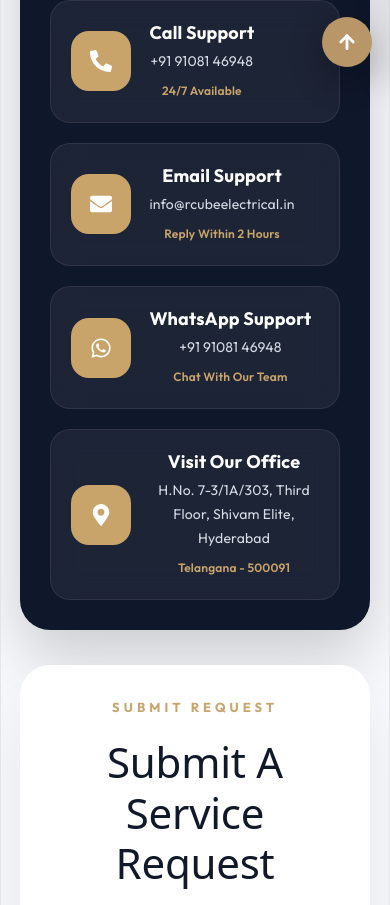
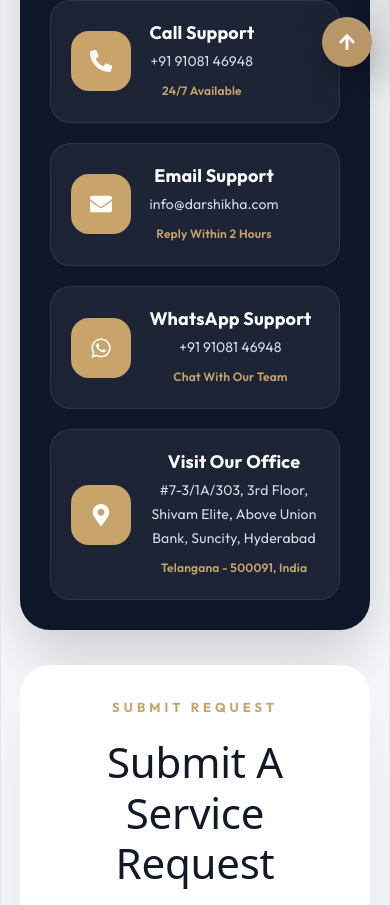
Before and after one commit to ipsitapaikaray2003-ux/rcube-electrical-engineers, a React (Vite) app: page /support in a window 390 px wide. Shown: the part 759-1664 px from the top of the page. Built offline with nearby package versions, Linux system fonts and the light colour scheme.

Commit message:
Update contact details: email info@darshikha.com, phone and WhatsApp 91081 46948, and full Hyderabad office address across all pages

```diff
--- a/src/components/ContactSection/ContactSection.jsx
+++ b/src/components/ContactSection/ContactSection.jsx
@@ -41,7 +41,7 @@ function ContactSection() {
 
           <iframe
             title="Darshikha Infrastructure Office Location"
-            src="https://www.google.com/maps?q=H.No.%207-3/1A/303,%20Third%20Floor,%20Shivam%20Elite,%20Above%20Union%20Bank%20of%20India,%20Chevella%20Road,%20Bhagya%20Nagar%20Colony,%20Suncity,%20Hyderabad,%20Telangana%20500091&output=embed"
+            src="https://www.google.com/maps?q=7-3/1A/303,+Shivam+Elite,+Above+Union+Bank+of+India,+Chevella+Road,+Rajendra+Nagar,+Suncity,+Bandlaguda+Jagir,+Hyderabad,+Telangana+500091&output=embed"
             loading="lazy"
             allowFullScreen
           ></iframe>
@@ -80,7 +80,7 @@ function ContactSection() {
             {/* ================= EMAIL ================= */}
 
             <a
-              href="mailto:info@rcubeelectrical.in"
+              href="mailto:info@darshikha.com"
               className="contact-item"
             >
               <div className="contact-icon">
@@ -89,7 +89,7 @@ function ContactSection() {
 
               <div className="contact-text">
                 <span>Email Us</span>
-                <h4>info@rcubeelectrical.in</h4>
+                <h4>info@darshikha.com</h4>
               </div>
             </a>
 
@@ -114,7 +114,7 @@ function ContactSection() {
             {/* ================= LOCATION ================= */}
 
             <a
-              href="https://maps.google.com/?q=H.No.+7-3/1A/303,+Third+Floor,+Shivam+Elite,+Above+Union+Bank+of+India,+Chevella+Road,+Bhagya+Nagar+Colony,+Suncity,+Hyderabad,+Telangana+500091"
+              href="https://maps.google.com/?q=7-3/1A/303,+3rd+Floor,+Shivam+Elite,+Chevella+Road,+Rajendra+Nagar,+Above+Union+Bank+of+India,+Suncity,+Bandlaguda+Jagir,+Hyderabad,+Telangana+500091"
               target="_blank"
               rel="noopener noreferrer"
               className="contact-item"
@@ -125,7 +125,8 @@ function ContactSection() {
 
               <div className="contact-text">
                 <span>Head Office</span>
-                <h4>Hyderabad, Telangana</h4>
+                <h4>Shivam Elite, Suncity</h4>
+                <small>Hyderabad - 500091, Telangana</small>
               </div>
             </a>
 
--- a/src/components/Footer/Footer.css
+++ b/src/components/Footer/Footer.css
@@ -453,6 +453,12 @@
     text-align:left;
 
     transition:.35s;
+
+}
+
+.footer-contact a.footer-address{
+
+    align-items:flex-start;
 
 }
 
--- a/src/components/Footer/Footer.jsx
+++ b/src/components/Footer/Footer.jsx
@@ -125,7 +125,7 @@ function Footer() {
             </a>
 
             <a
-              href="https://maps.google.com/?q=H.No.7-3/1A/303,Shivam Elite,Suncity,Hyderabad"
+              href="https://maps.google.com/?q=7-3/1A/303,+3rd+Floor,+Shivam+Elite,+Chevella+Road,+Rajendra+Nagar,+Above+Union+Bank+of+India,+Suncity,+Bandlaguda+Jagir,+Hyderabad,+Telangana+500091"
               target="_blank"
               rel="noopener noreferrer"
               title="Location"
@@ -134,7 +134,7 @@ function Footer() {
             </a>
 
             <a
-              href="mailto:info@rcubeelectrical.in"
+              href="mailto:info@darshikha.com"
               title="Email"
             >
               <FaEnvelope />
@@ -210,23 +210,32 @@ function Footer() {
 
           </a>
 
-          <a href="mailto:info@rcubeelectrical.in">
+          <a href="mailto:info@darshikha.com">
 
             <FaEnvelope />
 
-            <span>info@rcubeelectrical.in</span>
+            <span>info@darshikha.com</span>
 
           </a>
 
           <a
-            href="https://maps.google.com/?q=H.No.7-3/1A/303,Shivam Elite,Suncity,Hyderabad"
+            href="https://maps.google.com/?q=7-3/1A/303,+3rd+Floor,+Shivam+Elite,+Chevella+Road,+Rajendra+Nagar,+Above+Union+Bank+of+India,+Suncity,+Bandlaguda+Jagir,+Hyderabad,+Telangana+500091"
             target="_blank"
             rel="noopener noreferrer"
+            className="footer-address"
           >
 
             <FaMapMarkerAlt />
 
-            <span>Hyderabad, Telangana</span>
+            <span>
+              #7-3/1A/303, 3rd Floor, Shivam Elite,
+              <br />
+              Chevella Rd, Above Union Bank,
+              <br />
+              Suncity, Bandlaguda Jagir,
+              <br />
+              Hyderabad - 500091, Telangana
+            </span>
 
           </a>
 
--- a/src/pages/Careers/Careers.jsx
+++ b/src/pages/Careers/Careers.jsx
@@ -542,13 +542,13 @@ function Careers() {
           <div className="career-contact-grid">
 
             <a
-              href="mailto:info@rcubeelectrical.in"
+              href="mailto:info@darshikha.com"
               className="career-contact-card"
             >
 
               <h3>Email HR</h3>
 
-              <p>info@rcubeelectrical.in</p>
+              <p>info@darshikha.com</p>
 
             </a>
 
--- a/src/pages/Consultation/Consultation.jsx
+++ b/src/pages/Consultation/Consultation.jsx
@@ -244,10 +244,10 @@ function Consultation() {
               </a>
 
               <a
-                href="mailto:info@rcubeelectrical.in"
+                href="mailto:info@darshikha.com"
                 className="contact-item"
               >
-                ✉ info@rcubeelectrical.in
+                ✉ info@darshikha.com
               </a>
 
               <a
@@ -260,12 +260,12 @@ function Consultation() {
               </a>
 
               <a
-                href="https://maps.google.com/?q=H.No.+7-3/1A/303,+Third+Floor,+Shivam+Elite,+Above+Union+Bank+of+India,+Chevella+Road,+Bhagya+Nagar+Colony,+Suncity,+Hyderabad,+Telangana+500091"
+                href="https://maps.google.com/?q=7-3/1A/303,+3rd+Floor,+Shivam+Elite,+Chevella+Road,+Rajendra+Nagar,+Above+Union+Bank+of+India,+Suncity,+Bandlaguda+Jagir,+Hyderabad,+Telangana+500091"
                 target="_blank"
                 rel="noopener noreferrer"
                 className="contact-item"
               >
-                📍 Hyderabad, Telangana
+                📍 Shivam Elite, Suncity, Hyderabad
               </a>
 
             </div>
@@ -278,7 +278,7 @@ function Consultation() {
 
             <iframe
               title="Darshikha Infrastructure Office"
-              src="https://www.google.com/maps?q=H.No.%207-3/1A/303,%20Third%20Floor,%20Shivam%20Elite,%20Above%20Union%20Bank%20of%20India,%20Chevella%20Road,%20Bhagya%20Nagar%20Colony,%20Suncity,%20Hyderabad,%20Telangana%20500091&output=embed"
+              src="https://www.google.com/maps?q=7-3/1A/303,+Shivam+Elite,+Above+Union+Bank+of+India,+Chevella+Road,+Rajendra+Nagar,+Suncity,+Bandlaguda+Jagir,+Hyderabad,+Telangana+500091&output=embed"
               loading="lazy"
               allowFullScreen
             ></iframe>
--- a/src/pages/Contact/Contact.jsx
+++ b/src/pages/Contact/Contact.jsx
@@ -74,7 +74,7 @@ function Contact() {
           </a>
 
           <a
-            href="mailto:info@rcubeelectrical.in"
+            href="mailto:info@darshikha.com"
             className="contact-card"
           >
 
@@ -86,12 +86,12 @@ function Contact() {
 
             <h3>Email</h3>
 
-            <p>info@rcubeelectrical.in</p>
+            <p>info@darshikha.com</p>
 
           </a>
 
           <a
-            href="https://maps.google.com"
+            href="https://maps.google.com/?q=7-3/1A/303,+3rd+Floor,+Shivam+Elite,+Chevella+Road,+Rajendra+Nagar,+Above+Union+Bank+of+India,+Suncity,+Bandlaguda+Jagir,+Hyderabad,+Telangana+500091"
             target="_blank"
             rel="noreferrer"
             className="contact-card"
@@ -105,7 +105,11 @@ function Contact() {
 
             <h3>Head Office</h3>
 
-            <p>Hyderabad, Telangana</p>
+            <p>
+              #7-3/1A/303, 3rd Floor, Shivam Elite,
+              <br />
+              Chevella Rd, Suncity, Hyderabad - 500091
+            </p>
 
           </a>
 
@@ -288,7 +292,7 @@ function Contact() {
 
           <iframe
             title="Darshikha Infrastructure Location"
-            src="https://www.google.com/maps?q=16.7149,74.4500&z=15&output=embed"
+            src="https://www.google.com/maps?q=7-3/1A/303,+Shivam+Elite,+Above+Union+Bank+of+India,+Chevella+Road,+Rajendra+Nagar,+Suncity,+Bandlaguda+Jagir,+Hyderabad,+Telangana+500091&output=embed"
             loading="lazy"
             allowFullScreen
           ></iframe>
--- a/src/pages/QuoteRequest/QuoteRequest.jsx
+++ b/src/pages/QuoteRequest/QuoteRequest.jsx
@@ -183,7 +183,7 @@ function QuoteRequest()  {
             </a>
 
             <a
-              href="mailto:info@rcubeelectrical.in"
+              href="mailto:info@darshikha.com"
               className="contact-card"
             >
 
@@ -195,7 +195,7 @@ function QuoteRequest()  {
 
                 <h3>Email</h3>
 
-                <p>info@rcubeelectrical.in</p>
+                <p>info@darshikha.com</p>
 
               </div>
 
@@ -223,7 +223,7 @@ function QuoteRequest()  {
             </a>
 
             <a
-              href="https://maps.google.com/?q=H.No.+7-3/1A/303,+Third+Floor,+Shivam+Elite,+Above+Union+Bank+of+India,+Chevella+Road,+Bhagya+Nagar+Colony,+Suncity,+Hyderabad,+Telangana+500091"
+              href="https://maps.google.com/?q=7-3/1A/303,+3rd+Floor,+Shivam+Elite,+Chevella+Road,+Rajendra+Nagar,+Above+Union+Bank+of+India,+Suncity,+Bandlaguda+Jagir,+Hyderabad,+Telangana+500091"
               target="_blank"
               rel="noopener noreferrer"
               className="contact-card"
@@ -237,7 +237,7 @@ function QuoteRequest()  {
 
                 <h3>Office</h3>
 
-                <p>Hyderabad, Telangana</p>
+                <p>Shivam Elite, Suncity, Hyderabad</p>
 
               </div>
 
@@ -255,7 +255,7 @@ function QuoteRequest()  {
 
         <iframe
           title="Darshikha Infrastructure Location"
-          src="https://www.google.com/maps?q=H.No.%207-3/1A/303,%20Third%20Floor,%20Shivam%20Elite,%20Above%20Union%20Bank%20of%20India,%20Chevella%20Road,%20Bhagya%20Nagar%20Colony,%20Suncity,%20Hyderabad&output=embed"
+          src="https://www.google.com/maps?q=7-3/1A/303,+Shivam+Elite,+Above+Union+Bank+of+India,+Chevella+Road,+Rajendra+Nagar,+Suncity,+Bandlaguda+Jagir,+Hyderabad,+Telangana+500091&output=embed"
           loading="lazy"
           allowFullScreen
         ></iframe>
--- a/src/pages/Support/Support.jsx
+++ b/src/pages/Support/Support.jsx
@@ -106,7 +106,7 @@ function Support() {
               {/* Email */}
 
               <a
-                href="mailto:info@rcubeelectrical.in"
+                href="mailto:info@darshikha.com"
                 className="support-contact-card"
               >
 
@@ -120,14 +120,15 @@ function Support() {
 
                   <h3>Email Support</h3>
 
-                  <p>info@rcubeelectrical.in</p>
+                  <p>info@darshikha.com</p>
 
                   <small>Reply Within 2 Hours</small>
 
                 </div>
 
               </a>
-                            {/* ================= WHATSAPP ================= */}
+
+              {/* ================= WHATSAPP ================= */}
 
               <a
                 href="https://wa.me/919108146948"
@@ -157,7 +158,7 @@ function Support() {
               {/* ================= OFFICE ================= */}
 
               <a
-                href="https://maps.google.com/?q=H.No.+7-3/1A/303,+Third+Floor,+Shivam+Elite,+Above+Union+Bank+of+India,+Chevella+Road,+Bhagya+Nagar+Colony,+Suncity,+Hyderabad,+Telangana+500091"
+                href="https://maps.google.com/?q=7-3/1A/303,+3rd+Floor,+Shivam+Elite,+Chevella+Road,+Rajendra+Nagar,+Above+Union+Bank+of+India,+Suncity,+Bandlaguda+Jagir,+Hyderabad,+Telangana+500091"
                 target="_blank"
                 rel="noopener noreferrer"
                 className="support-contact-card"
@@ -174,11 +175,11 @@ function Support() {
                   <h3>Visit Our Office</h3>
 
                   <p>
-                    H.No. 7-3/1A/303, Third Floor,
-                    Shivam Elite, Hyderabad
+                    #7-3/1A/303, 3rd Floor, Shivam Elite,
+                    Above Union Bank, Suncity, Hyderabad
                   </p>
 
-                  <small>Telangana - 500091</small>
+                  <small>Telangana - 500091, India</small>
 
                 </div>
 
@@ -413,7 +414,7 @@ function Support() {
 
           <iframe
             title="Darshikha Infrastructure Pvt Ltd"
-            src="https://www.google.com/maps?q=H.No.%207-3/1A/303,%20Third%20Floor,%20Shivam%20Elite,%20Above%20Union%20Bank%20of%20India,%20Chevella%20Road,%20Bhagya%20Nagar%20Colony,%20Suncity,%20Hyderabad,%20Telangana%20500091&output=embed"
+            src="https://www.google.com/maps?q=7-3/1A/303,+Shivam+Elite,+Above+Union+Bank+of+India,+Chevella+Road,+Rajendra+Nagar,+Suncity,+Bandlaguda+Jagir,+Hyderabad,+Telangana+500091&output=embed"
             loading="lazy"
             allowFullScreen
           ></iframe>
@@ -431,22 +432,18 @@ function Support() {
 
             <p>
 
-              H.No. 7-3/1A/303,
-              Third Floor,
-              Shivam Elite,
-              Above Union Bank of India,
-              Chevella Road,
-              Bhagya Nagar Colony,
-              Suncity,
-              Hyderabad,
-              Telangana – 500091
+              #7-3/1A/303, 3rd Floor,
+              Shivam Elite, Chevella Road,
+              Rajendra Nagar, Above Union Bank of India,
+              Suncity, Bandlaguda Jagir, Ranga Reddy,
+              Hyderabad - 500091, Telangana, India.
 
             </p>
 
             <div className="office-buttons">
 
               <a
-                href="https://maps.google.com/?q=H.No.+7-3/1A/303,+Third+Floor,+Shivam+Elite,+Above+Union+Bank+of+India,+Chevella+Road,+Bhagya+Nagar+Colony,+Suncity,+Hyderabad,+Telangana+500091"
+                href="https://maps.google.com/?q=7-3/1A/303,+3rd+Floor,+Shivam+Elite,+Chevella+Road,+Rajendra+Nagar,+Above+Union+Bank+of+India,+Suncity,+Bandlaguda+Jagir,+Hyderabad,+Telangana+500091"
                 target="_blank"
                 rel="noopener noreferrer"
                 className="direction-btn"
```
